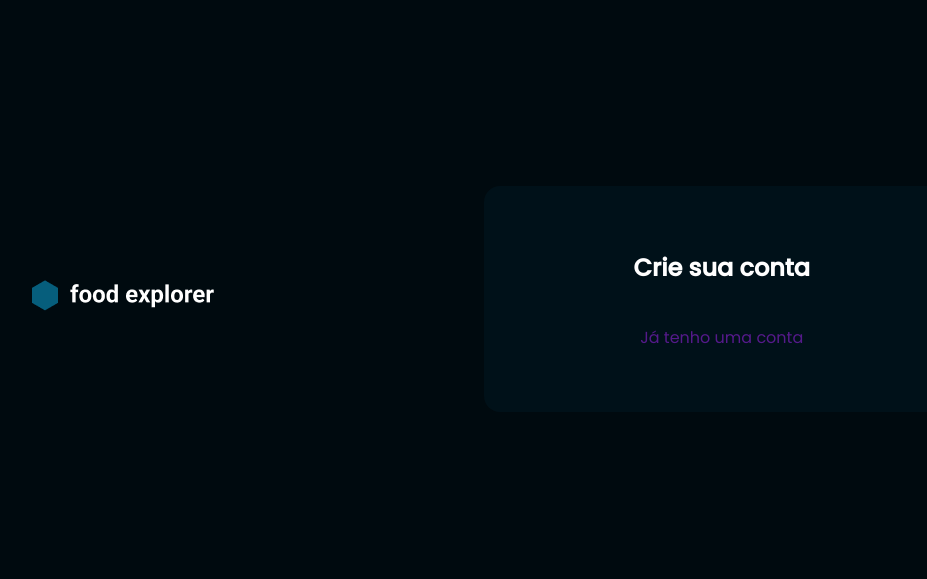
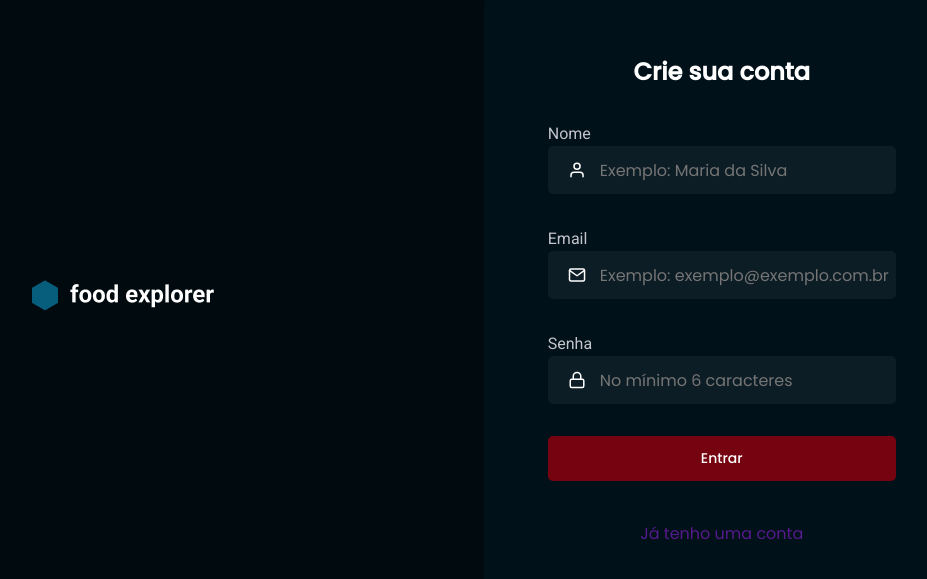
Before and after one commit to valdemirfilho/foodexplorer-test, a React (Vite) app: page / in a window 1280 px wide. Shown: the part 101-680 px from the top of the page, without its empty margins (145-1072 px from the left). Built offline with nearby package versions, Linux system fonts and the light colour scheme.

Commit message:
alterações

```diff
--- a/src/pages/LoginPages/SignUp/index.jsx
+++ b/src/pages/LoginPages/SignUp/index.jsx
@@ -1,4 +1,7 @@
 import { Container, Form } from "./styles";
+import { FiMail, FiLock, FiUser } from "react-icons/fi";
+import { Button } from "../../../components/Button";
+import { Input } from "../../../components/Input";
 import logoDesktop from "../../../assets/logoDesktop.png";
 
 export function SignUp() {
@@ -11,7 +14,30 @@ export function SignUp() {
       <Form>
         <main>
           <h2>Crie sua conta</h2>
-          <div className="input-wrapper"></div>
+          <div className="input-wrapper">
+            <label htmlFor="name">Nome</label>
+            <Input
+              type="text"
+              icon={FiUser}
+              placeholder="Exemplo: Maria da Silva"
+              id={"name"}
+            />
+            <label htmlFor="email">Email</label>
+            <Input
+              type="email"
+              icon={FiMail}
+              placeholder="Exemplo: exemplo@exemplo.com.br"
+              id={"email"}
+            />
+            <label htmlFor="password">Senha</label>
+            <Input
+              type="password"
+              icon={FiLock}
+              placeholder="No mínimo 6 caracteres"
+              id={"password"}
+            />
+            <Button title={"Entrar"} />
+          </div>
 
           <a href=""> Já tenho uma conta</a>
         </main>
```
